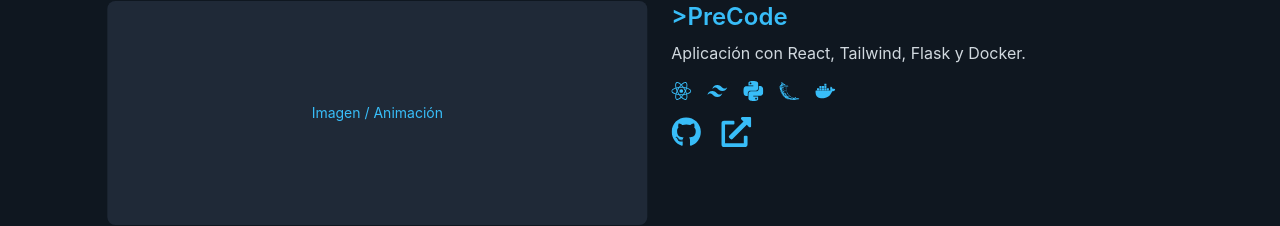
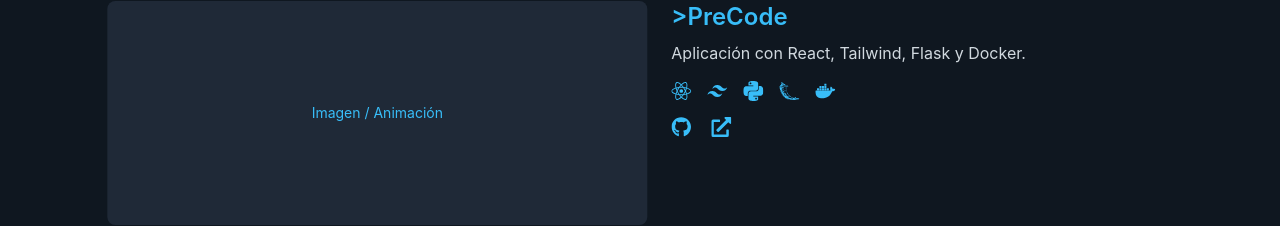
Before and after one commit to MateoLiberatore/portfolio, a React (Vite) app: page / in a window 1280 px wide. Shown: the part 709-935 px from the top of the page. Built offline with nearby package versions, Linux system fonts and the light colour scheme.

Commit message:
fix: alignment adjustements

```diff
--- a/src/components/FooterContact.jsx
+++ b/src/components/FooterContact.jsx
@@ -2,7 +2,7 @@ import React from "react";
 import ContactLink from "./elements/ContactLink";
 
 const styles = {
-  root: ["w-full", "py-6","mt-10"].join(" "),
+  root: ["w-full", "py-2","mt-10", "mb-5"].join(" "),
   inner: ["w-full", "flex", "justify-center"].join(" "),
   list: ["flex", "flex-col", "gap-4", "sm:flex-row", "sm:gap-12", "items-center"].join(" ")
 };
--- a/src/components/elements/ProjectCard.jsx
+++ b/src/components/elements/ProjectCard.jsx
@@ -10,8 +10,9 @@ const techMap = {
 const styles = {
   articleBase: [
     "flex", "flex-col", "gap-6", "w-full", "text-foreground",
-    "items-start",
-    "min-[720px]:flex-row"
+    "items-center",
+    "min-[720px]:flex-row",
+    "min-[720px]:items-start"
   ].join(" "),
 
   imgWrap: [
@@ -19,6 +20,7 @@ const styles = {
     "min-[720px]:w-1/2",
     "min-[720px]:justify-start"
   ].join(" "),
+
   imgBox: [
     "w-full", "h-48", "sm:h-56", "min-[720px]:h-64", "min-[1280px]:h-72",
     "bg-secondary", "rounded-lg", "grid", "place-items-center", "text-sm", "text-accent"
@@ -28,8 +30,9 @@ const styles = {
     "w-full",
     "flex", "flex-col", "gap-4",
     "justify-between",
-    "items-start", "text-left",
-    "min-[720px]:w-1/2"
+    "items-center", "text-center",
+    "min-[720px]:w-1/2",
+    "min-[720px]:items-start", "min-[720px]:text-left"
   ].join(" "),
 
   title: [
@@ -42,12 +45,14 @@ const styles = {
   stackRow: [
     "flex", "flex-wrap", "gap-4",
     "text-xl", "text-accent",
-    "items-start", "justify-start"
+    "items-start", "justify-center",
+    "min-[720px]:justify-start"
   ].join(" "),
 
   linkRow: [
-    "flex", "gap-5", "text-3xl", "text-accent",
-    "items-starts", "justify-start", ""
+    "flex", "gap-5", "text-xl", "text-accent",
+    "items-start", "justify-center",
+    "min-[720px]:justify-start"
   ].join(" ")
 };
 
@@ -68,7 +73,7 @@ export default function ProjectCard({ image, title, description, stack = [], rep
 
         <div className={styles.stackRow}>
           {stack.map((s) => (
-            <span key={s} className="  hover:scale-150 transition-all duration-200 ease-in-out cursor-pointer">
+            <span key={s} className="hover:scale-150 transition-all duration-200 ease-in-out cursor-pointer">
               {techMap[s]}
             </span>
           ))}
```
